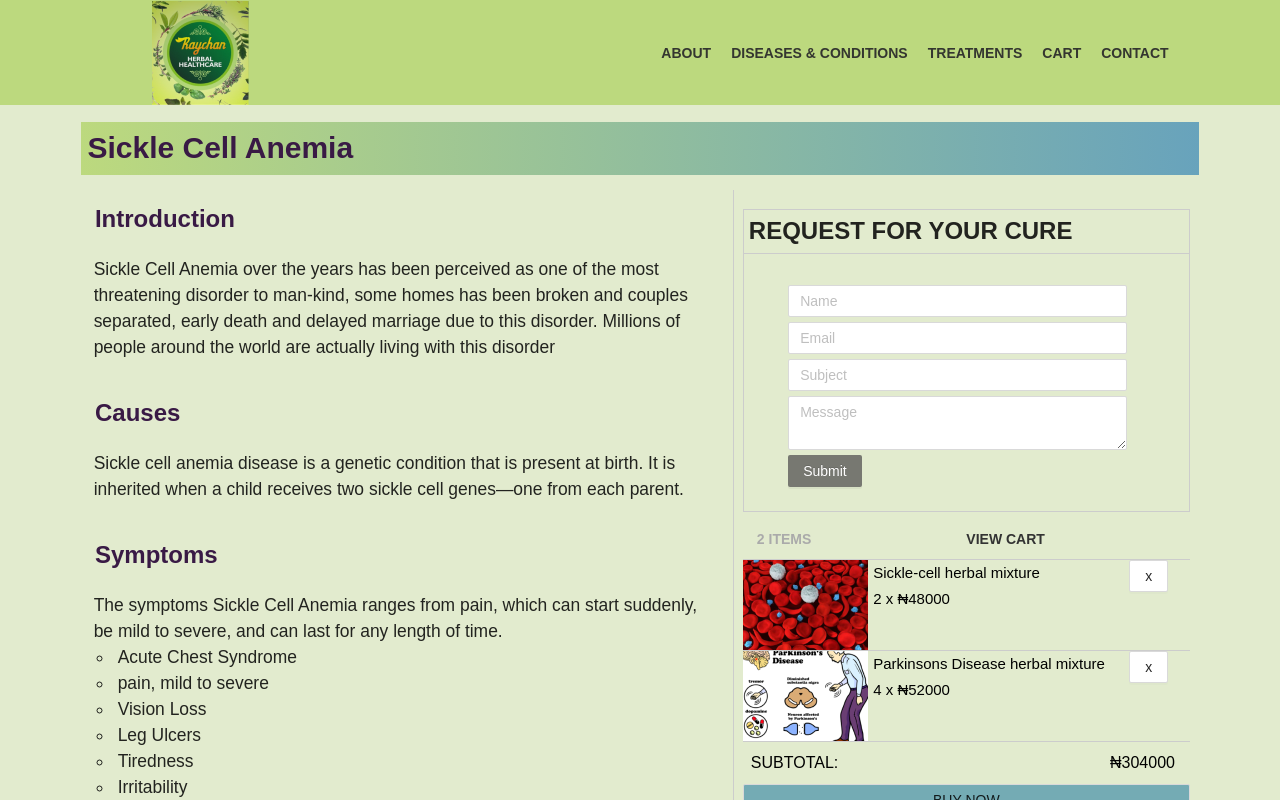
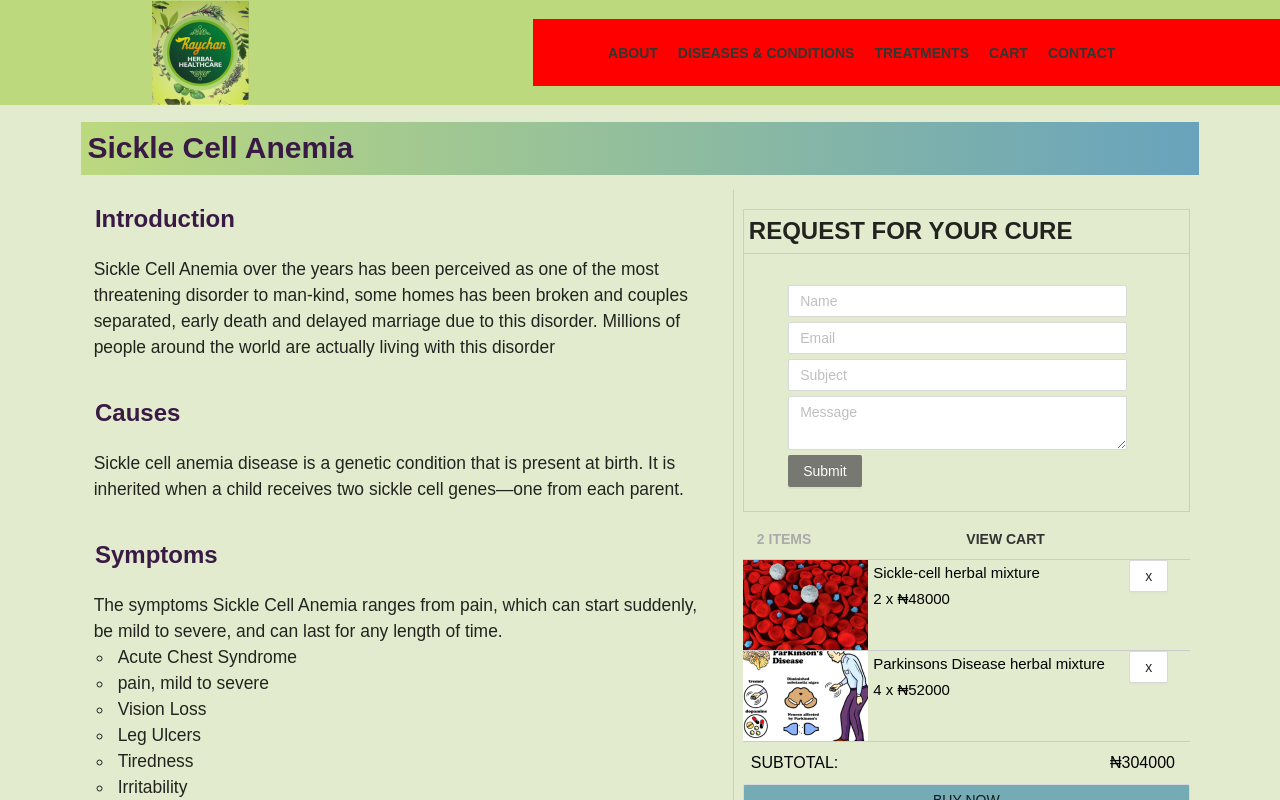
Before and after one commit to damigreen/raychan-frontend, a React (Create React App) app: page /sickle-cell in a window 1280 px wide. Shown: the top 800 px of the page. Built offline with nearby package versions, Linux system fonts and the light colour scheme.

Commit message:
adjusted tab menu for tablet view

```diff
--- a/src/components/tabs/TabBar.jsx
+++ b/src/components/tabs/TabBar.jsx
@@ -4,13 +4,12 @@ import { Link as Li } from 'react-router-dom'
 import { HashLink as Link } from 'react-router-hash-link';
 import './Tabs.scss'
 import navLogo from '../../images/navigation/nav-logo.png'
-// import logo from '../../images/Mask Group.png'
 import {
   Row,
   Col,
 } from 'antd'
 
-const { SubMenu } = Menu
+const { SubMenu } = Menu;
 
 const TabBar = (props) => {
   /*
@@ -18,7 +17,6 @@ const TabBar = (props) => {
   * Put the logo image in front of the nav-bar
   * Fix the height of the navigation items on hover/*
   * Reset the color of .nav-icon
-  *
   */
 
   return(
@@ -27,17 +25,8 @@ const TabBar = (props) => {
       <div>
         <Col span={6} className="nav-icon">
             <Link to="/"><img alt="Navigation Logo" src={navLogo} /></Link>
-            {/* <h2 className="nav-name">
-              <span>Rayckan</span>
-              <span>Herbal</span>
-              <span>Healthcare</span>
-            </h2> */}
-
-            {/* <p className="nav-slogan">Nature Cures</p> */}
         </Col>
-
-        <Col span={12} className="nav-col">
-          <Row className="nav-row" span={24}>
+        <Col span={12} md={14} className="nav-col">
             <Menu className="menu-bar" mode="horizontal">
                 <SubMenu id="submenu" icon title="ABOUT">
                     <Menu.Item key="rayckan">
@@ -69,7 +58,6 @@ const TabBar = (props) => {
                     </Menu.Item>
                 </SubMenu>
 
-
                 <Menu.Item className="nav-item" key="treatments">
                   <Link className="menu-link" to="/#treatments">TREATMENTS</Link>
                 </Menu.Item>
@@ -86,8 +74,6 @@ const TabBar = (props) => {
                   <Link className="menu-link" to="/Contact">CONTACT</Link>
                 </Menu.Item>
             </Menu>
-
-          </Row>
         </Col>
       </div>
 
--- a/src/components/tabs/Tabs.scss
+++ b/src/components/tabs/Tabs.scss
@@ -8,7 +8,7 @@
   padding:0;
   margin:0;
   min-width: 700px;
-  width: 100%;
+  // width: 100%;
   // max-width: 1024px;
 }
 
@@ -26,10 +26,7 @@
   align-items: center;
   font-size: 14px;
   font-weight: 600;
-  // background: url('../../images/navigation/xv-pattern.png');
   background-color: #BCD97E;
-  // background-color: #101504;
-  // background-color: #162C11;
   color: #FFFFFF;
   height: 105px;
 }
@@ -71,13 +68,11 @@
   align-self: center;
   justify-self: self-end;
 }
-// #memu .nav-icon h2.nav-slogan {
-//   color: red;
-// }
 
 #menu .nav-col {
+  margin:0;
   background-color: inherit;
-  margin:0;
+  background-color: red;
 }
 
 #menu .nav-col .menu-bar {
@@ -85,8 +80,6 @@
   padding: 5px 10px 5px 10px;
   margin-right: 90px;
   border-bottom: none;
-  // border: $border1;
-  // color: $nav-color;
 }
 
 #menu .nav-item {
```
